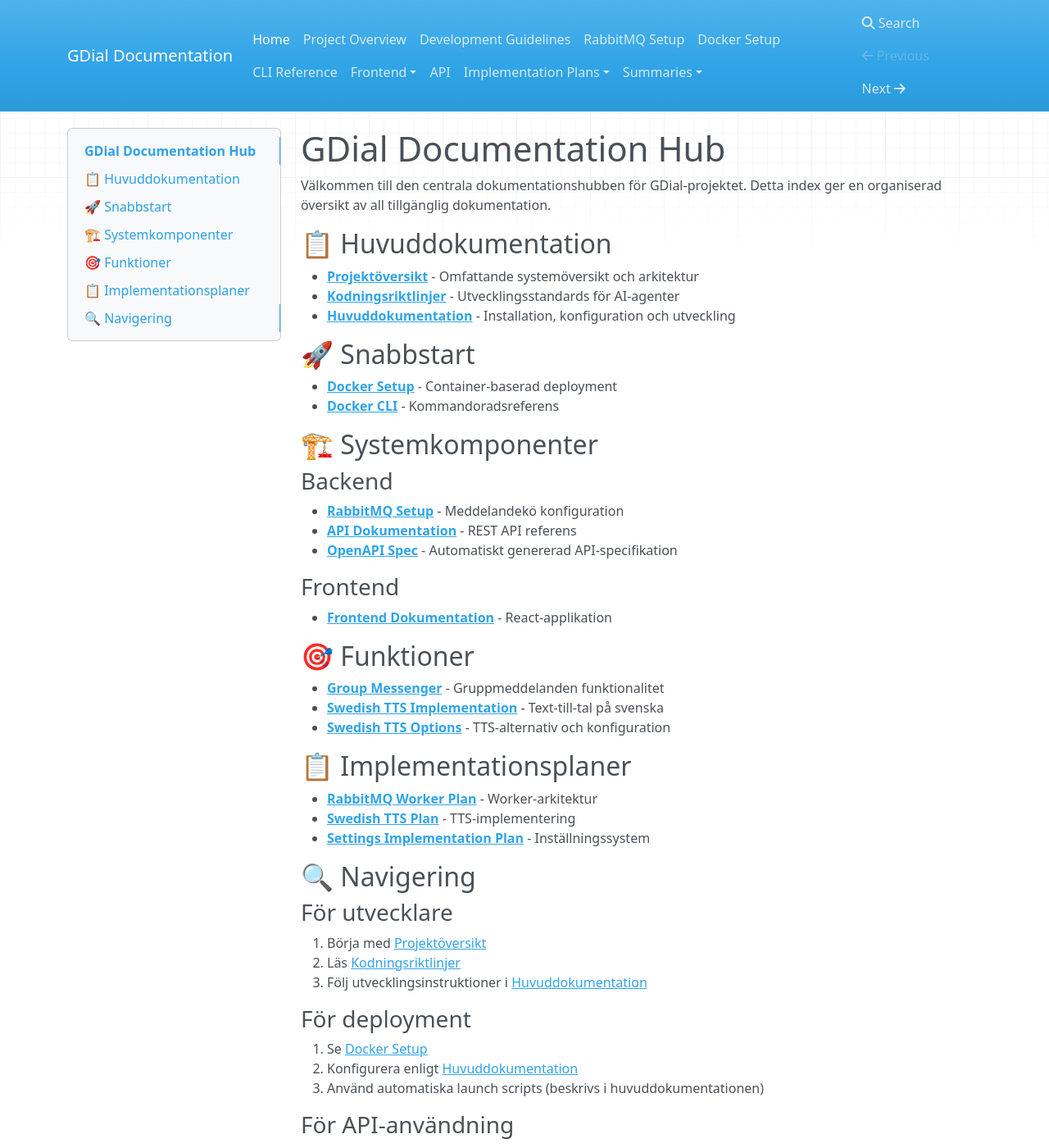
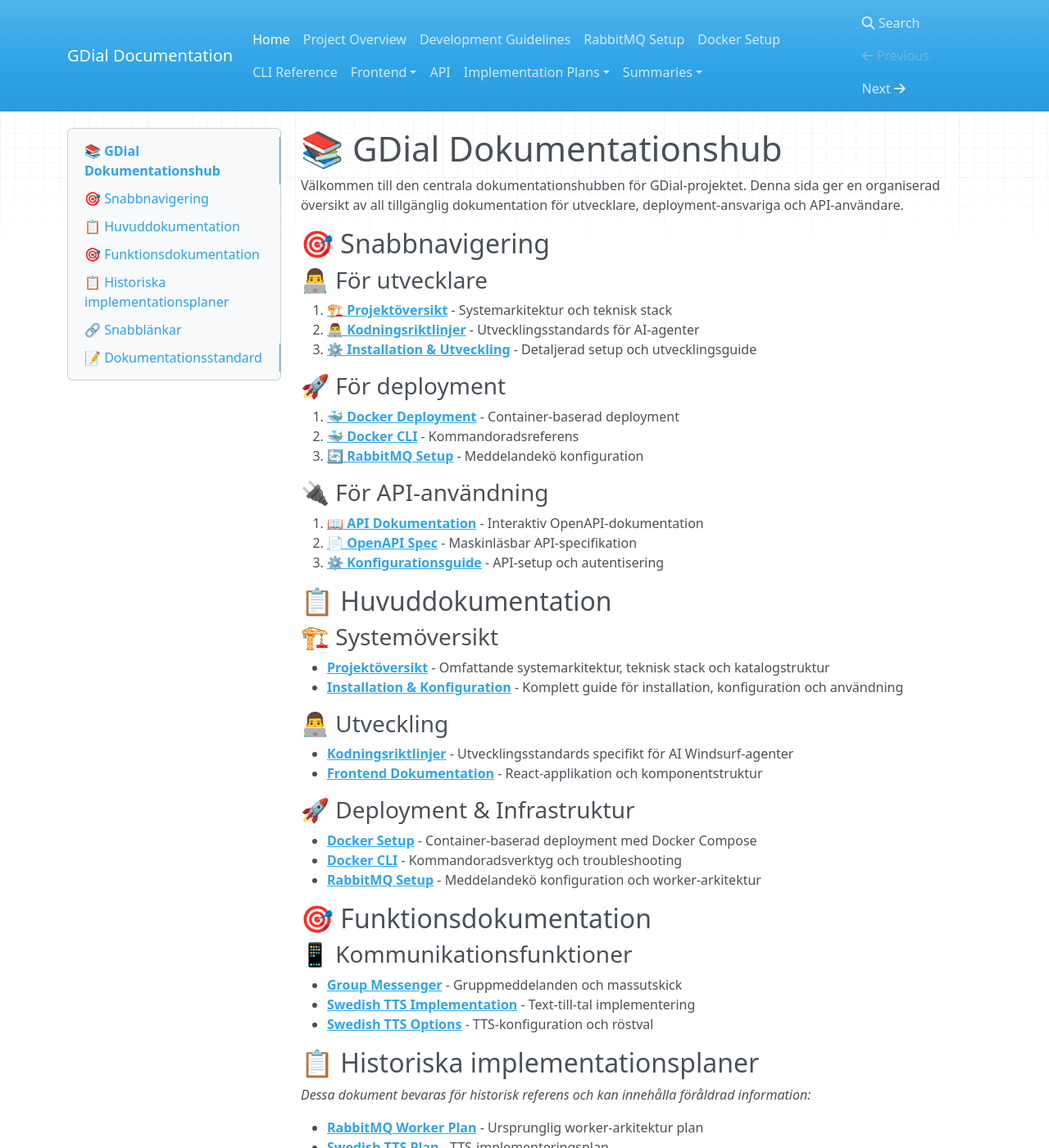
Before and after one commit to idealinvestse/robotkallare, an MkDocs documentation site: the page built from docs/index.md, in a window 1280 px wide and 1400 px high. Shown: the whole window at 82% size. Built offline with MkDocs 1.6.1, drawn with Linux system fonts in a browser that asks for light colours; nearby versions of some CDN libraries; some of the changed text lies outside the part shown.

Commit message:
docs: add Swedish TTS implementation plans and documentation structure

```diff
--- a/docs/index.md
+++ b/docs/index.md
@@ -1,59 +1,72 @@
-# GDial Documentation Hub
+# 📚 GDial Dokumentationshub
 
-Välkommen till den centrala dokumentationshubben för GDial-projektet. Detta index ger en organiserad översikt av all tillgänglig dokumentation.
+Välkommen till den centrala dokumentationshubben för GDial-projektet. Denna sida ger en organiserad översikt av all tillgänglig dokumentation för utvecklare, deployment-ansvariga och API-användare.
+
+## 🎯 Snabbnavigering
+
+### 👨‍💻 För utvecklare
+1. **[🏗️ Projektöversikt](PROJECT_OVERVIEW.md)** - Systemarkitektur och teknisk stack
+2. **[👨‍💻 Kodningsriktlinjer](code-guidelines.md)** - Utvecklingsstandards för AI-agenter
+3. **[⚙️ Installation & Utveckling](DOCUMENTATION.md)** - Detaljerad setup och utvecklingsguide
+
+### 🚀 För deployment
+1. **[🐳 Docker Deployment](docker-README.md)** - Container-baserad deployment
+2. **[🐳 Docker CLI](docker-cli-README.md)** - Kommandoradsreferens
+3. **[🔄 RabbitMQ Setup](README_RABBITMQ.md)** - Meddelandekö konfiguration
+
+### 🔌 För API-användning
+1. **[📖 API Dokumentation](http://localhost:3003/docs)** - Interaktiv OpenAPI-dokumentation
+2. **[📄 OpenAPI Spec](openapi.json)** - Maskinläsbar API-specifikation
+3. **[⚙️ Konfigurationsguide](DOCUMENTATION.md#konfiguration)** - API-setup och autentisering
 
 ## 📋 Huvuddokumentation
 
-- **[Projektöversikt](PROJECT_OVERVIEW.md)** - Omfattande systemöversikt och arkitektur
-- **[Kodningsriktlinjer](code-guidelines.md)** - Utvecklingsstandards för AI-agenter
-- **[Huvuddokumentation](DOCUMENTATION.md)** - Installation, konfiguration och utveckling
+### 🏗️ Systemöversikt
+- **[Projektöversikt](PROJECT_OVERVIEW.md)** - Omfattande systemarkitektur, teknisk stack och katalogstruktur
+- **[Installation & Konfiguration](DOCUMENTATION.md)** - Komplett guide för installation, konfiguration och användning
 
-## 🚀 Snabbstart
+### 👨‍💻 Utveckling
+- **[Kodningsriktlinjer](code-guidelines.md)** - Utvecklingsstandards specifikt för AI Windsurf-agenter
+- **[Frontend Dokumentation](frontend/)** - React-applikation och komponentstruktur
 
-- **[Docker Setup](docker-README.md)** - Container-baserad deployment
-- **[Docker CLI](docker-cli-README.md)** - Kommandoradsreferens
+### 🚀 Deployment & Infrastruktur
+- **[Docker Setup](docker-README.md)** - Container-baserad deployment med Docker Compose
+- **[Docker CLI](docker-cli-README.md)** - Kommandoradsverktyg och troubleshooting
+- **[RabbitMQ Setup](README_RABBITMQ.md)** - Meddelandekö konfiguration och worker-arkitektur
 
-## 🏗️ Systemkomponenter
+## 🎯 Funktionsdokumentation
 
-### Backend
-- **[RabbitMQ Setup](README_RABBITMQ.md)** - Meddelandekö konfiguration
-- **[API Dokumentation](api/)** - REST API referens
-- **[OpenAPI Spec](openapi.json)** - Automatiskt genererad API-specifikation
+### 📱 Kommunikationsfunktioner
+- **[Group Messenger](group_messenger_feature.md)** - Gruppmeddelanden och massutskick
+- **[Swedish TTS Implementation](swedish_tts_implementation.md)** - Text-till-tal implementering
+- **[Swedish TTS Options](swedish_tts_options.md)** - TTS-konfiguration och röstval
 
-### Frontend
-- **[Frontend Dokumentation](frontend/)** - React-applikation
+## 📋 Historiska implementationsplaner
 
-## 🎯 Funktioner
+*Dessa dokument bevaras för historisk referens och kan innehålla föråldrad information:*
 
-- **[Group Messenger](group_messenger_feature.md)** - Gruppmeddelanden funktionalitet
-- **[Swedish TTS Implementation](swedish_tts_implementation.md)** - Text-till-tal på svenska
-- **[Swedish TTS Options](swedish_tts_options.md)** - TTS-alternativ och konfiguration
+- **[RabbitMQ Worker Plan](implementation_plan_rabbitmq_worker.md)** - Ursprunglig worker-arkitektur plan
+- **[Swedish TTS Plan](implementation_plan_swedish_tts.md)** - TTS-implementeringsplan
+- **[Settings Implementation Plan](settings_implementation_plan.md)** - Inställningssystem plan
 
-## 📋 Implementationsplaner
+## 🔗 Snabblänkar
 
-- **[RabbitMQ Worker Plan](implementation_plan_rabbitmq_worker.md)** - Worker-arkitektur
-- **[Swedish TTS Plan](implementation_plan_swedish_tts.md)** - TTS-implementering
-- **[Settings Implementation Plan](settings_implementation_plan.md)** - Inställningssystem
+- **[🏠 Huvudprojekt README](../README.md)** - Projektöversikt och snabbstart
+- **[🔌 Live API-dokumentation](http://localhost:3003/docs)** - Swagger UI (kräver att servern körs)
+- **[🔌 ReDoc API-dokumentation](http://localhost:3003/redoc)** - Alternativ API-dokumentation
+- **[📊 Projektstatistik](../README.md#-erkännanden)** - Teknisk stack och erkännanden
 
-## 🔍 Navigering
+## 📝 Dokumentationsstandard
 
-### För utvecklare
-1. Börja med [Projektöversikt](PROJECT_OVERVIEW.md)
-2. Läs [Kodningsriktlinjer](code-guidelines.md)
-3. Följ utvecklingsinstruktioner i [Huvuddokumentation](DOCUMENTATION.md)
-
-### För deployment
-1. Se [Docker Setup](docker-README.md)
-2. Konfigurera enligt [Huvuddokumentation](DOCUMENTATION.md)
-3. Använd automatiska launch scripts (beskrivs i huvuddokumentationen)
-
-### För API-användning
-1. Granska [API Dokumentation](api/)
-2. Se [OpenAPI Spec](openapi.json) för detaljer
-3. Testa med exempel från dokumentationen
+Alla dokument följer:
+- **AI Windsurf-kompatibilitet** - Optimerad för AI-assisterad utveckling
+- **Svenska språket** - Primärt språk för användardokumentation
+- **Markdown-formatering** - Konsekvent struktur och formatering
+- **Emoji-navigation** - Visuell guidning för snabb orientering
 
 ---
 
 **Senast uppdaterad:** 2025-01-03
-**Version:** 2.0
+**Version:** 2.1
 **Dokumentationsstandard:** AI Windsurf kompatibel
+**Språk:** Svenska (primärt), Engelska (teknisk dokumentation)
```
Also changed, not shown: README.md (+51 -70 lines), docs/implementation_plan_rabbitmq_worker.md (+6 -3 lines), docs/implementation_plan_swedish_tts.md (+7 -4 lines), docs/settings_implementation_plan.md (+9 -3 lines), 2 other files.
